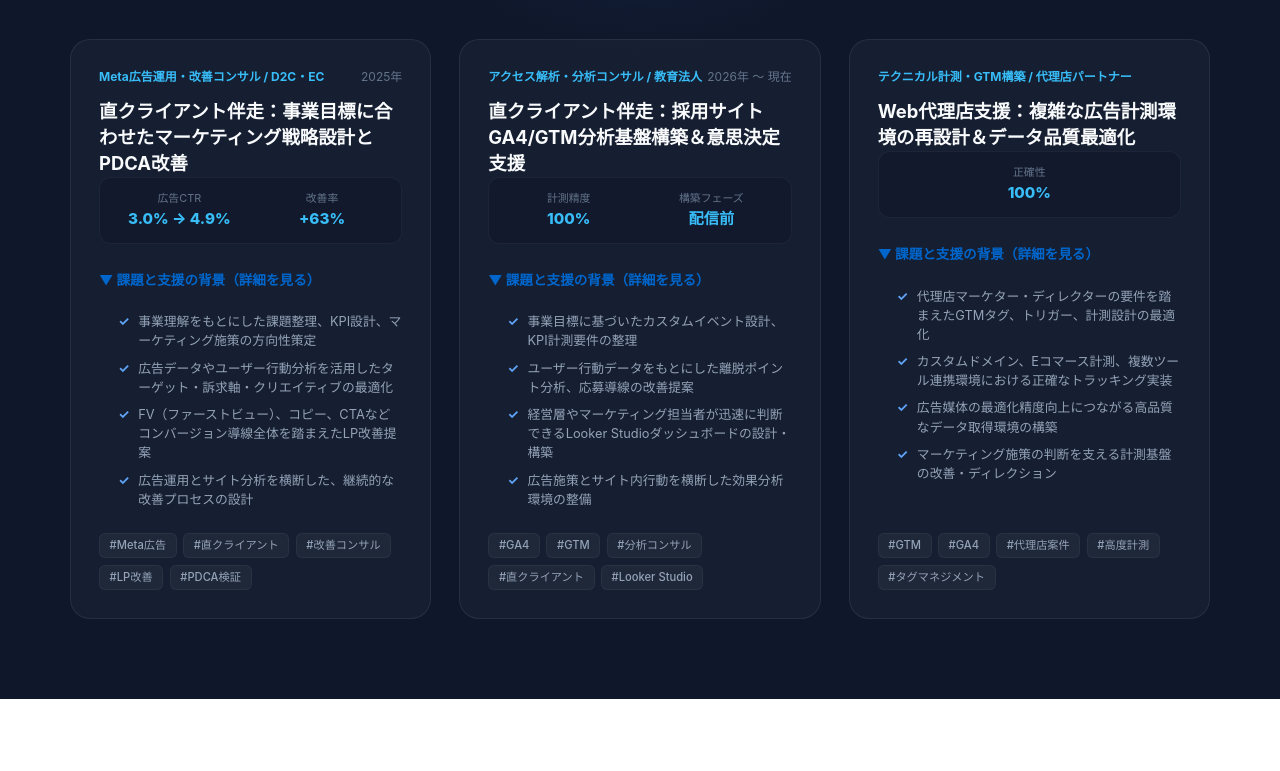
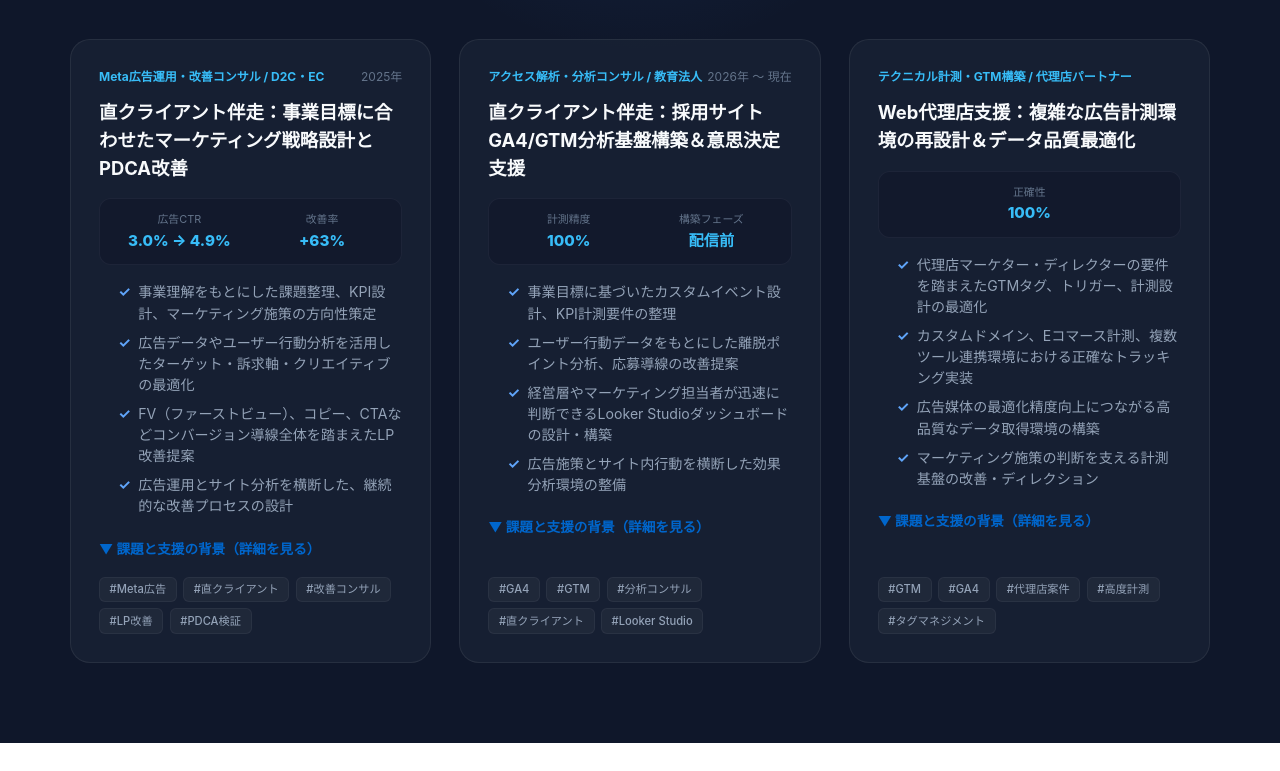
Before and after one commit to Sayaka200532267/ad-portolio, a React app in the folder src/: page / in a window 1280 px wide. Shown: the part 3309-4080 px from the top of the page. Built offline with nearby package versions, Linux system fonts and the light colour scheme; the HTML template or start-up script is replaced by a standard one.

Commit message:
Fixed texts

```diff
--- a/src/components/AchievementsSection.tsx
+++ b/src/components/AchievementsSection.tsx
@@ -22,7 +22,10 @@ export interface AchievementItem {
 const achievementsData: AchievementItem[] = [
   {
     id: "meta-ads",
-    category: { ja: "Meta広告運用・改善コンサル / D2C・EC", en: "Meta Ads & Strategy / D2C & E-Commerce" },
+    category: {
+      ja: "Meta広告運用・改善コンサル / D2C・EC",
+      en: "Marketing Strategy & Advertising Optimization",
+    },
     title: {
       ja: "直クライアント伴走：事業目標に合わせたマーケティング戦略設計とPDCA改善",
       en: "Direct Client Partnership: Strategic Marketing Design & Continuous PDCA Optimization",
@@ -35,20 +38,20 @@ const achievementsData: AchievementItem[] = [
     description: {
       ja: (
         <>
-          事業主様と直接連携し、ビジネス目標やマーケティング課題を踏まえた戦略設計から改善施策まで一貫して推進。
+          広告運用で成果を出すためには、単に管理画面の数値を追うだけではなく、事業目標やユーザーの行動を理解した上で改善の方向性を設計することが重要です。
           <br /><br />
-          広告管理画面上の数値だけを見るのではなく、ユーザー行動や市場反応を分析し、成果につながるクリエイティブ・訴求軸・導線改善を実施。
+          事業主様と直接連携し、ビジネス課題やマーケティング上のボトルネックを整理。ユーザーがなぜ反応するのか、どのような導線でコンバージョンに至るのかを分析し、クリエイティブ・訴求メッセージ・LP改善まで一貫して取り組みました。
           <br /><br />
-          定例ミーティングを通じて課題を可視化し、仮説立案・検証・改善を継続的に行うデータドリブンなマーケティングサイクルを構築。
+          定例ミーティングを通じて仮説立案・検証・改善を継続し、感覚に頼らずデータをもとに意思決定できるマーケティング改善サイクルを実行しました。
         </>
       ),
       en: (
         <>
-          Worked directly with business owners to design marketing strategies and drive improvement initiatives based on business objectives and marketing challenges.
+          Successful advertising requires more than monitoring platform metrics. It requires understanding business objectives, user behavior, and the factors that influence conversions to create effective improvement strategies.
           <br /><br />
-          Rather than focusing solely on advertising platform metrics, analyzed user behavior and market responses to optimize creatives, messaging, and conversion journeys that contribute to business growth.
+          Working directly with business owners, I identify marketing challenges and bottlenecks while analyzing how users interact with campaigns and websites. Based on these insights, I optimize the entire customer journey, from creative direction and messaging to landing page improvements.
           <br /><br />
-          Established a data-driven marketing cycle through regular discussions, hypothesis building, testing, and continuous optimization.
+          Through regular discussions and continuous hypothesis testing, I establish a data-driven marketing improvement cycle that enables informed decision-making beyond intuition.
         </>
       ),
     },
@@ -60,10 +63,10 @@ const achievementsData: AchievementItem[] = [
         "広告運用とサイト分析を横断した、継続的な改善プロセスの設計",
       ],
       en: [
-        "Identified business challenges, defined KPIs, and developed marketing strategies aligned with business goals",
-        "Optimized targeting, messaging, and creatives based on advertising data and user behavior analysis",
-        "Provided landing page optimization recommendations covering key conversion elements, including first-view design, copywriting, and CTAs",
-        "Designed continuous improvement processes by integrating paid advertising operations with website analytics",
+        "Identifying business challenges, defining KPIs, and developing marketing strategies aligned with business objectives",
+        "Optimizing targeting, messaging, and creatives based on advertising data and user behavior analysis",
+        "Providing landing page optimization recommendations covering first-view design, copywriting, CTAs, and conversion flows",
+        "Designing continuous improvement processes by integrating advertising operations with website analytics",
       ],
     },
     tags: {
@@ -73,7 +76,10 @@ const achievementsData: AchievementItem[] = [
   },
   {
     id: "ga4-recruitment",
-    category: { ja: "アクセス解析・分析コンサル / 教育法人", en: "Analytics Consulting / Education" },
+    category: {
+      ja: "アクセス解析・分析コンサル / 教育法人",
+      en: "GA4 / Analytics Infrastructure & Data Visualization",
+    },
     title: {
       ja: "直クライアント伴走：採用サイト GA4/GTM分析基盤構築＆意思決定支援",
       en: "Direct Analytics Consulting: GA4/GTM Measurement Architecture & Decision Support",
@@ -86,20 +92,20 @@ const achievementsData: AchievementItem[] = [
     description: {
       ja: (
         <>
-          採用目標や事業課題から逆算し、ユーザー行動を可視化する計測・分析基盤を設計。
+          マーケティング改善を進めるためには、まずユーザーがサイト上でどのように行動しているのかを正しく把握できる環境が必要です。
           <br /><br />
-          GTM・GA4を活用した精度の高いデータ取得環境の構築から、Looker Studioによる可視化・分析まで一貫して対応し、データに基づく意思決定を支えるマーケティング基盤を整備。
+          採用目標や事業課題から逆算し、必要なデータや指標を整理。GTM・GA4を活用した計測設計からLooker Studioによる可視化まで一貫して構築し、ユーザー行動を分析できるマーケティング基盤を整備しました。
           <br /><br />
-          取得すべき指標やユーザー行動を整理し、改善につながるKPI設計・分析環境を構築。応募までの導線や離脱ポイントを把握し、採用サイトの改善施策につながるインサイトを提供。
+          取得したデータを単なるレポートとして終わらせるのではなく、応募導線の改善や施策判断につながるインサイトへ変換し、継続的な改善につながる分析環境の構築をしました。
         </>
       ),
       en: (
         <>
-          Designed measurement and analytics frameworks based on recruitment goals and business objectives to visualize user behavior throughout the customer journey.
+          Effective marketing improvement starts with understanding how users behave on a website and identifying where opportunities for improvement exist.
           <br /><br />
-          Built accurate data collection environments using GTM and GA4, and developed Looker Studio dashboards to transform data into actionable insights and support data-driven decision-making.
+          By working backward from recruitment goals and business objectives, I define the necessary metrics and user behaviors to track. I design measurement environments using GTM and GA4, and build Looker Studio dashboards to visualize data and support better decision-making.
           <br /><br />
-          Defined key metrics and user behaviors to establish KPI frameworks and analytics environments that identify drop-off points and improve application conversion journeys.
+          Rather than treating analytics as simple reporting, I transform user behavior data into actionable insights that improve application journeys and support continuous marketing optimization.
         </>
       ),
     },
@@ -111,10 +117,10 @@ const achievementsData: AchievementItem[] = [
         "広告施策とサイト内行動を横断した効果分析環境の整備",
       ],
       en: [
-        "Defined custom events and KPI measurement requirements aligned with business objectives",
-        "Analyzed user behavior data to identify drop-off points and optimize application journeys",
-        "Designed and built Looker Studio dashboards enabling faster decision-making for management and marketing teams",
-        "Established cross-channel analysis environments connecting advertising performance with on-site user behavior",
+        "Defining custom events and KPI measurement requirements based on business objectives",
+        "Analyzing user behavior data to identify drop-off points and improve application journeys",
+        "Designing and building Looker Studio dashboards for management and marketing teams",
+        "Establishing cross-channel analysis environments connecting advertising performance with website behavior",
       ],
     },
     tags: {
@@ -124,7 +130,10 @@ const achievementsData: AchievementItem[] = [
   },
   {
     id: "gtm-agency-tracking",
-    category: { ja: "テクニカル計測・GTM構築 / 代理店パートナー", en: "Technical Tracking & GTM Setup / Agency Partner" },
+    category: {
+      ja: "テクニカル計測・GTM構築 / 代理店パートナー",
+      en: "GTM / GA4 Technical Partnership",
+    },
     title: {
       ja: "Web代理店支援：複雑な広告計測環境の再設計＆データ品質最適化",
       en: "Agency Technical Partner: Complex Measurement Infrastructure & Data Quality Optimization",
@@ -133,20 +142,20 @@ const achievementsData: AchievementItem[] = [
     description: {
       ja: (
         <>
-          広告代理店様のテクニカルパートナーとして、複雑化した広告計測環境を精査・再設計。
+          広告施策の精度を高めるためには、正しく計測できるデータ基盤が不可欠です。
           <br /><br />
-          GTM・GA4を中心としたデータ基盤の整備を通じて、広告配信の最適化や正確な効果分析を可能にする計測環境を構築。
+          広告代理店様のテクニカルパートナーとして、複雑化したGTM・GA4環境を精査し、既存の計測設計に潜む課題やデータ品質の問題を整理。タグ設計からトラッキング実装、計測環境の改善まで幅広く対応しました。
           <br /><br />
-          既存の計測設計に潜む課題やデータ品質の問題を洗い出し、広告運用担当者が正しく判断できる環境へ改善。複数ツールや複雑なサイト構成にも対応し、継続的なマーケティング改善につながるデータ基盤を整備。
+          広告媒体の最適化に必要なデータを正確に取得できる環境を整備し、マーケターが本来注力すべき戦略立案や改善活動に集中できるマーケティング基盤の作成を行いました。
         </>
       ),
       en: (
         <>
-          Served as a technical marketing partner for advertising agencies, reviewing and redesigning complex advertising measurement environments.
+          Accurate measurement infrastructure is essential for improving advertising performance and making reliable marketing decisions.
           <br /><br />
-          Built reliable tracking and analytics foundations centered around GTM and GA4, enabling more accurate performance analysis and improved advertising optimization.
+          As a technical marketing partner for advertising agencies, I review and redesign complex GTM and GA4 environments, identifying issues within existing tracking setups and improving data quality. I support the full process from measurement design and tag implementation to tracking optimization.
           <br /><br />
-          Identified issues within existing measurement setups and improved data quality to create reliable environments for marketing teams to make informed decisions. Supported complex website structures, multiple tools, and advanced tracking requirements to establish scalable measurement foundations.
+          By building reliable data foundations required for advertising optimization, I enable marketing teams to focus on strategic planning and continuous improvement.
         </>
       ),
     },
@@ -158,10 +167,10 @@ const achievementsData: AchievementItem[] = [
         "マーケティング施策の判断を支える計測基盤の改善・ディレクション",
       ],
       en: [
-        "Optimized GTM tags, triggers, and measurement designs based on requirements from agency marketers and directors",
-        "Implemented accurate tracking solutions across custom domains, enhanced e-commerce environments, and multi-tool integrations",
-        "Built high-quality data collection environments to improve advertising platform optimization accuracy",
-        "Directed improvements to measurement infrastructure that enables better marketing decisions",
+        "Optimizing GTM tags, triggers, and measurement designs based on requirements from agency marketers and directors",
+        "Implementing accurate tracking across custom domains, enhanced e-commerce setups, and multi-tool integrations",
+        "Building high-quality data collection environments to improve advertising platform optimization accuracy",
+        "Improving and directing measurement infrastructure that supports better marketing decisions",
       ],
     },
     tags: {
@@ -176,7 +185,6 @@ interface AchievementsSectionProps {
 }
 
 export const AchievementsSection: React.FC<AchievementsSectionProps> = ({ lang = "ja" }) => {
-  // 各カードの「説明文の開閉状態」を管理するstate
   const [openDescriptions, setOpenDescriptions] = useState<{ [key: string]: boolean }>({});
 
   const toggleDescription = (id: string) => {
@@ -186,20 +194,7 @@ export const AchievementsSection: React.FC<AchievementsSectionProps> = ({ lang =
     }));
   };
 
-  const uiText: {
-    badgeName: string;
-    title: { ja: string; en: string };
-    subtitle: { ja: React.ReactNode; en: React.ReactNode };
-    trustBadges: {
-      rating: { ja: string; en: string };
-      ctr: { ja: string; en: string };
-      accuracy: { ja: string; en: string };
-    };
-    toggleBtn: {
-      open: { ja: string; en: string };
-      close: { ja: string; en: string };
-    };
-  } = {
+  const uiText = {
     badgeName: "TRACK RECORD",
     title: { ja: "実績・プロジェクト", en: "Featured Case Studies" },
     subtitle: {
@@ -220,8 +215,8 @@ export const AchievementsSection: React.FC<AchievementsSectionProps> = ({ lang =
       accuracy: { ja: "計測設定精度", en: "Tracking Precision" },
     },
     toggleBtn: {
-      open: { ja: "▼ 課題と支援の背景（詳細を見る）", en: "▼ Show Background & Details" },
-      close: { ja: "▲ 詳細を閉じる", en: "▲ Hide Details" },
+      open: { ja: "▼ 課題と支援の背景（詳細を見る）", en: "▼ Show Background & Story" },
+      close: { ja: "▲ 詳細を閉じる", en: "▲ Hide Background & Story" },
     },
   };
 
@@ -235,7 +230,7 @@ export const AchievementsSection: React.FC<AchievementsSectionProps> = ({ lang =
           <p className="section-subtitle">{uiText.subtitle[lang]}</p>
         </div>
 
-        {/* トラストバッジ (3項目 中央均等配置) */}
+        {/* トラストバッジ */}
         <div
           className="trust-badges-grid"
           style={{
@@ -281,15 +276,25 @@ export const AchievementsSection: React.FC<AchievementsSectionProps> = ({ lang =
                     {item.period && <span className="card-period">{item.period[lang]}</span>}
                   </div>
 
-                  <h3 className="card-title">{item.title[lang]}</h3>
+                  {/* タイトル（行間・余白を十分確保） */}
+                  <h3
+                    className="card-title"
+                    style={{
+                      lineHeight: "1.5",
+                      marginBottom: "16px",
+                    }}
+                  >
+                    {item.title[lang]}
+                  </h3>
 
+                  {/* 数値指標（Metrics） */}
                   {item.metrics && item.metrics.length > 0 && (
                     <div
                       className="metrics-box"
                       style={
                         item.metrics.length === 1
-                          ? { display: "flex", justifyContent: "center", textAlign: "center" }
-                          : undefined
+                          ? { display: "flex", justifyContent: "center", textAlign: "center", marginBottom: "16px" }
+                          : { marginBottom: "16px" }
                       }
                     >
                       {item.metrics.map((m, idx) => (
@@ -301,7 +306,29 @@ export const AchievementsSection: React.FC<AchievementsSectionProps> = ({ lang =
                     </div>
                   )}
 
-                  {/* 説明文のトグル開閉ボタン */}
+                  {/* 【常時表示】箇条書きリスト（主な取り組み） */}
+                  <ul
+                    className="highlights-list"
+                    style={{
+                      paddingLeft: "1.2rem",
+                      margin: "0 0 16px 0",
+                    }}
+                  >
+                    {item.highlights[lang].map((h, idx) => (
+                      <li
+                        key={idx}
+                        style={{
+                          marginBottom: "8px",
+                          lineHeight: "1.5",
+                          fontSize: "0.88rem",
+                        }}
+                      >
+                        {h}
+                      </li>
+                    ))}
+                  </ul>
+
+                  {/* 詳細開閉ボタン */}
                   <button
                     onClick={() => toggleDescription(item.id)}
                     style={{
@@ -312,7 +339,7 @@ export const AchievementsSection: React.FC<AchievementsSectionProps> = ({ lang =
                       fontSize: "0.85rem",
                       fontWeight: "bold",
                       padding: "6px 0",
-                      marginBottom: isOpen ? "12px" : "16px",
+                      marginBottom: "12px",
                       display: "block",
                       textAlign: "left",
                     }}
@@ -320,34 +347,26 @@ export const AchievementsSection: React.FC<AchievementsSectionProps> = ({ lang =
                     {isOpen ? uiText.toggleBtn.close[lang] : uiText.toggleBtn.open[lang]}
                   </button>
 
-                  {/* 開いたときだけ表示される詳細説明文 */}
+                  {/* 【クリック時のみ表示】ストーリー形式の説明文章 */}
                   {isOpen && (
                     <div
                       className="card-description"
                       style={{
                         lineHeight: "1.7",
                         marginBottom: "16px",
-                        padding: "12px 14px",
+                        padding: "16px",
                         backgroundColor: "rgba(0, 102, 204, 0.04)",
-                        borderRadius: "6px",
+                        borderRadius: "8px",
                         fontSize: "0.9rem",
                       }}
                     >
                       {item.description[lang]}
                     </div>
                   )}
-
-                  {/* 常時表示される箇条書きリスト */}
-                  <ul className="highlights-list" style={{ paddingLeft: "1.2rem" }}>
-                    {item.highlights[lang].map((h, idx) => (
-                      <li key={idx} style={{ marginBottom: "8px", lineHeight: "1.5" }}>
-                        {h}
-                      </li>
-                    ))}
-                  </ul>
                 </div>
 
-                <div className="card-footer">
+                {/* タグチップ */}
+                <div className="card-footer" style={{ marginTop: "auto" }}>
                   {item.tags[lang].map((tag) => (
                     <span key={tag} className="tag-chip">
                       #{tag}
```
